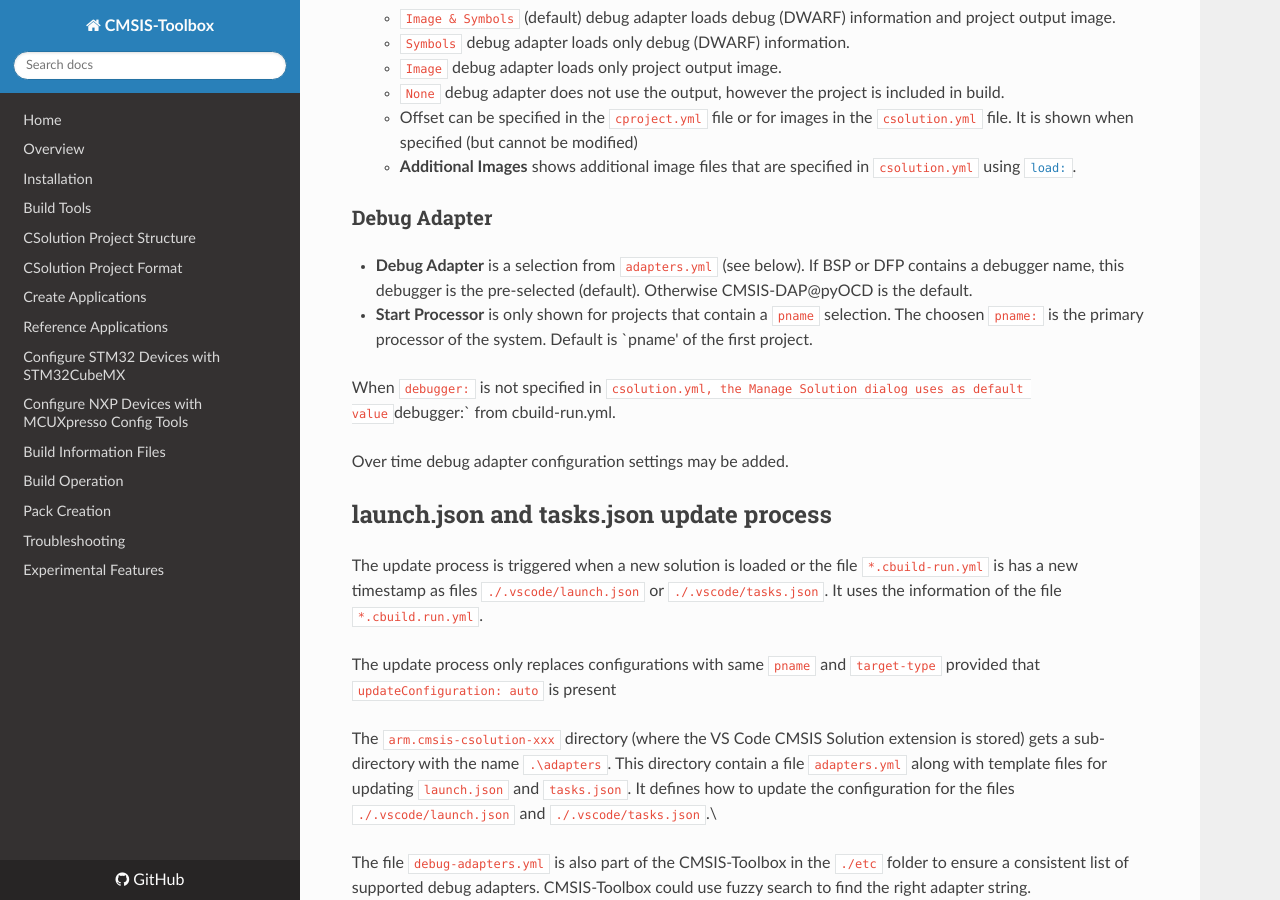
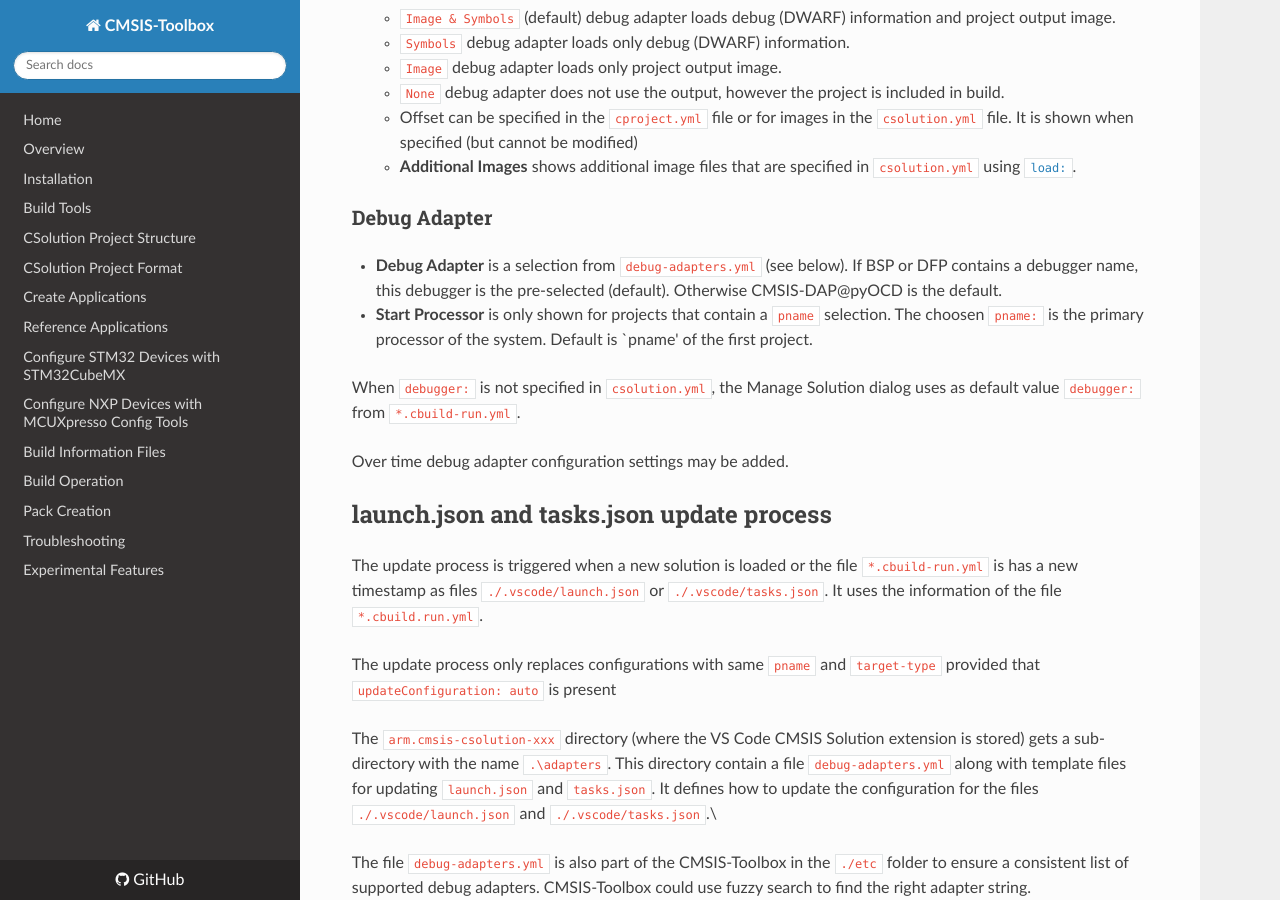
Before and after one commit to Open-CMSIS-Pack/cmsis-toolbox, an MkDocs documentation site: the page built from docs/CMSIS-DebuggerIntegration.md, in a window 1280 px wide and 900 px high, scrolled down 3513 px. Built offline with MkDocs 1.6.1, drawn with Linux system fonts in a browser that asks for light colours; nearby versions of some CDN libraries.

Commit message:
fixed small typos

```diff
--- a/docs/CMSIS-DebuggerIntegration.md
+++ b/docs/CMSIS-DebuggerIntegration.md
@@ -139,10 +139,10 @@ Allows to choose the projects and images that belong to a context set.
 
 ### Debug Adapter
 
-- **Debug Adapter** is a selection from `adapters.yml` (see below).  If BSP or DFP contains a debugger name, this debugger is the pre-selected (default). Otherwise CMSIS-DAP@pyOCD is the default.
+- **Debug Adapter** is a selection from `debug-adapters.yml` (see below).  If BSP or DFP contains a debugger name, this debugger is the pre-selected (default). Otherwise CMSIS-DAP@pyOCD is the default.
 - **Start Processor** is only shown for projects that contain a `pname` selection. The choosen `pname:` is the primary processor of the system. Default is `pname' of the first project.
 
-When `debugger:` is not specified in `csolution.yml, the Manage Solution dialog uses as default value `debugger:` from cbuild-run.yml.
+When `debugger:` is not specified in `csolution.yml`, the Manage Solution dialog uses as default value `debugger:` from `*.cbuild-run.yml`.
 
 Over time debug adapter configuration settings may be added.
 
@@ -152,7 +152,7 @@ The update process is triggered when a new solution is loaded or the file `*.cbu
 
 The update process only replaces configurations with same `pname` and `target-type` provided that `updateConfiguration: auto` is present
 
-The `arm.cmsis-csolution-xxx` directory (where the VS Code CMSIS Solution extension is stored) gets a sub-directory with the name `.\adapters`.  This directory contain a file `adapters.yml` along with template files for updating `launch.json` and `tasks.json`.  It defines how to update the configuration for the files `./.vscode/launch.json` and `./.vscode/tasks.json`.\
+The `arm.cmsis-csolution-xxx` directory (where the VS Code CMSIS Solution extension is stored) gets a sub-directory with the name `.\adapters`.  This directory contain a file `debug-adapters.yml` along with template files for updating `launch.json` and `tasks.json`.  It defines how to update the configuration for the files `./.vscode/launch.json` and `./.vscode/tasks.json`.\
 
 The file `debug-adapters.yml` is also part of the CMSIS-Toolbox in the `./etc` folder to ensure a consistent list of supported debug adapters.  CMSIS-Toolbox could use fuzzy search to find the right adapter string.
 
```
